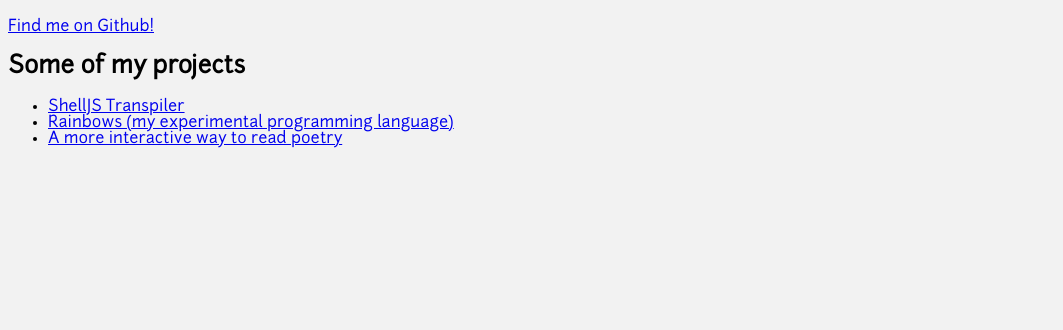
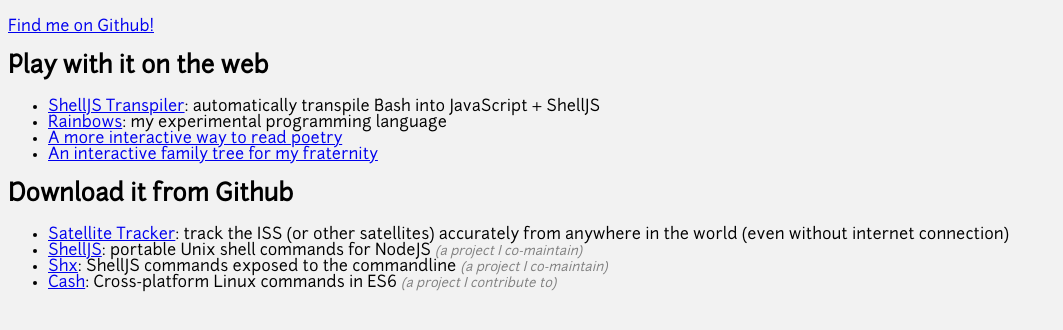
Before and after one commit to nfischer/nfischer.github.io, a website: page index.html in a window 1280 px wide. Shown: the part 56-386 px from the top of the page, without its empty margins (0-1063 px from the left). Drawn offline with Linux system fonts and the light colour scheme.

Commit message:
Add more projects

```diff
--- a/index.html
+++ b/index.html
@@ -9,11 +9,20 @@
 
   <a href="https://github.com/nfischer">Find me on Github!</a>
 
-  <h2>Some of my projects</h2>
+  <h2>Play with it on the web</h2>
   <ul>
-    <li><a href="shelljs-transpiler/">ShellJS Transpiler</a></li>
-    <li><a href="rainbows-lang/">Rainbows (my experimental programming language)</a></li>
+    <li><a href="shelljs-transpiler/">ShellJS Transpiler</a>: automatically transpile Bash into JavaScript + ShellJS</li>
+    <li><a href="rainbows-lang/">Rainbows</a>: my experimental programming language</li>
     <li><a href="jabberwocky/">A more interactive way to read poetry</a></li>
+    <li><a href="framily-tree/">An interactive family tree for my fraternity</a></li>
+  </ul>
+
+  <h2>Download it from Github</h2>
+  <ul>
+    <li><a href="https://github.com/nfischer/satelliteTracker">Satellite Tracker</a>: track the ISS (or other satellites) accurately from anywhere in the world (even without internet connection)</li>
+    <li><a href="https://github.com/shelljs/shelljs">ShellJS</a>: portable Unix shell commands for NodeJS <span class="parenthetical">(a project I co-maintain)</span></li>
+    <li><a href="https://github.com/shelljs/shx">Shx</a>: ShellJS commands  exposed to the commandline <span class="parenthetical">(a project I co-maintain)</span></li>
+    <li><a href="https://github.com/dthree/cash">Cash</a>: Cross-platform Linux commands in ES6 <span class="parenthetical">(a project I contribute to)</span></li>
   </ul>
 </body>
 </html>
--- a/style.css
+++ b/style.css
@@ -6,3 +6,8 @@
   background: #f2f2f2;
   font-family: Junction, sans-serif;
 }
+.parenthetical {
+  font-style: italic;
+  color: #808080;
+  font-size: small;
+}
```
Also changed, not shown: package.json (added, +24 -0 lines), 1 other file.
